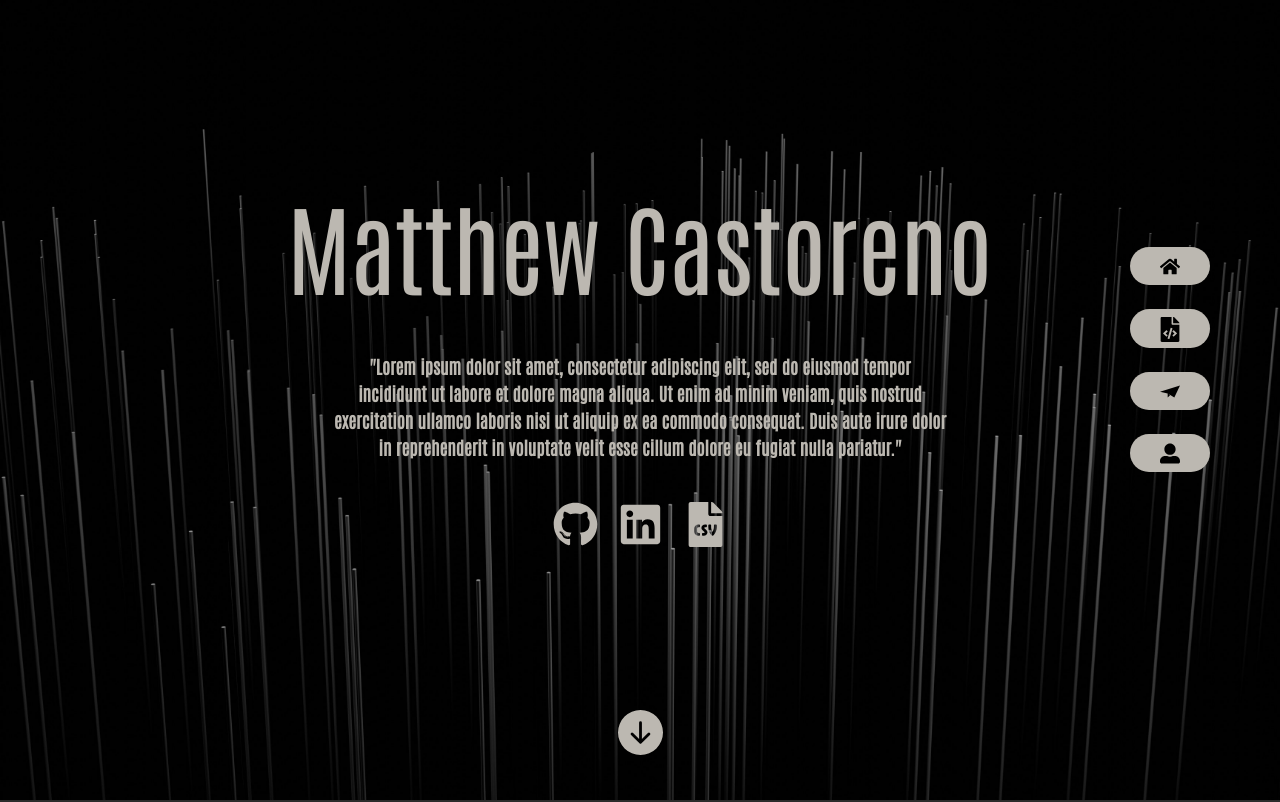
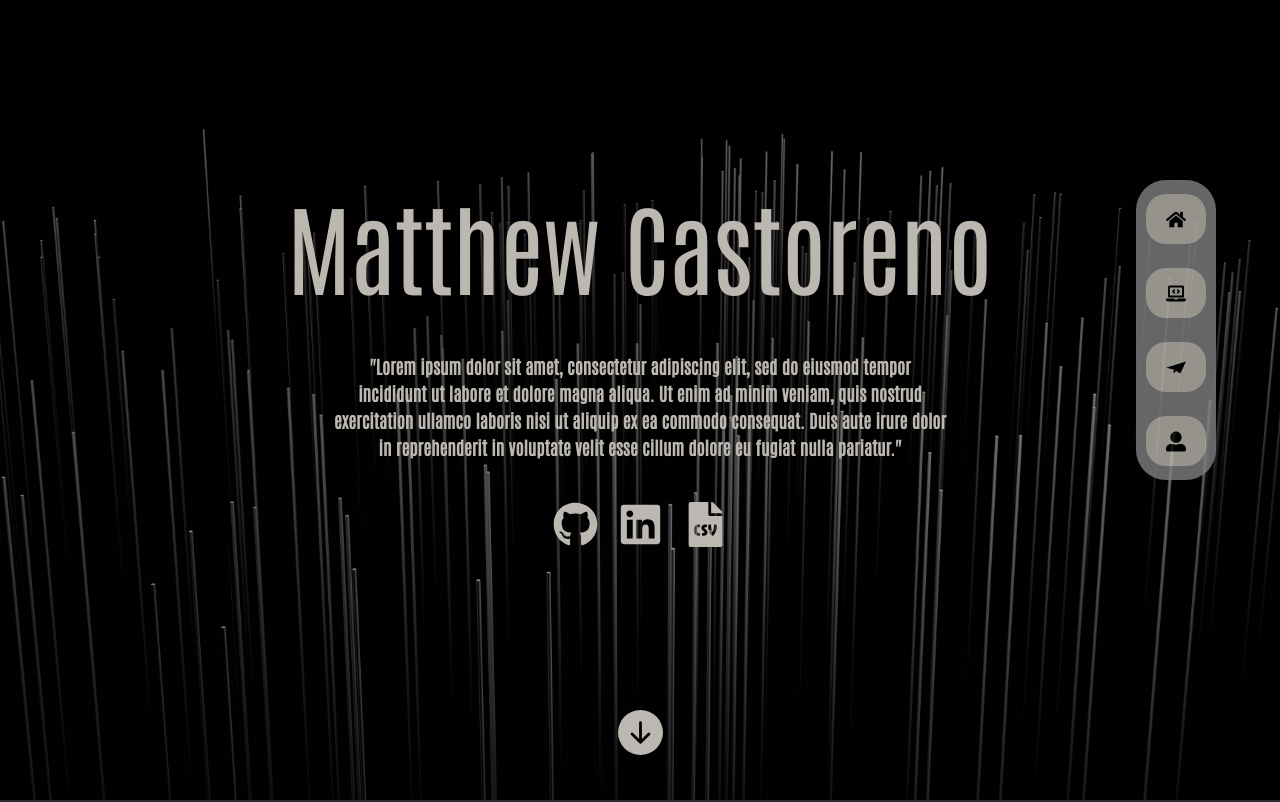
Before and after one commit to Castoreno05/React-Portfolio, a React (Create React App) app: page / in a window 1280 px wide. Shown: the top 802 px of the page. Built offline with nearby package versions, Linux system fonts and the light colour scheme.

Commit message:
More styling on header and navbar

```diff
--- a/src/components/Header/header.css
+++ b/src/components/Header/header.css
@@ -8,12 +8,26 @@
 }
 .header a {
   color: inherit;
+  cursor: pointer;
 }
-nav .btn {
+
+#resumeLink:hover {
+  color: #0a58ca;
+}
+
+nav .navBtns {
+  display: flex;
+  justify-content: center;
+  align-items: center;
+  margin: auto;
   border-radius: 20px;
   border: none;
   background-color: #bcb8b1;
-  width: 80px;
+  width: 60px;
+  height: 50px;
+}
+.navBtns:hover {
+  background-color: yellowgreen !important;
 }
 .intro {
   display: inline-block;
@@ -87,13 +101,3 @@ img {
   width: 65px;
   padding: 10px 10px;
 }
-
-/* .imageDiv {
-    background-image: url(../../Images/Louvre.jpg);
-    background-size: contain;
-    background-repeat: no-repeat;
-    border-radius: 55px;
-    padding: 142px 100px;
-    width: 150px;
-    height: 100px;
-} */
--- a/src/components/Header/index.js
+++ b/src/components/Header/index.js
@@ -7,10 +7,10 @@ import {
   FaFileCsv,
   FaHome,
   FaUserAlt,
-  FaFileCode,
 } from "react-icons/fa";
 import { BsArrowDownCircleFill } from "react-icons/bs";
 import { SiMinutemailer } from "react-icons/si";
+import { FaLaptopCode } from "react-icons/fa";
 import jsPDF from "jspdf";
 import resume from "../../Images/Resume.PNG";
 import "./header.css";
@@ -27,16 +27,24 @@ export default function Header() {
     <div className="header" id="header">
       <Navbar
         variant="dark"
-        style={{ position: "fixed", bottom: "40%", right: "0", width: "150px" }}
+        style={{
+          position: "fixed",
+          bottom: "40%",
+          right: "5%",
+          background: "gray",
+          borderRadius: "30px",
+          height: "300px",
+          width: "80px",
+          opacity: ".8"
+        }}
       >
         {/* <Navbar.Brand>
           <a href="https://github.com/Castoreno05/Project_3" />
         </Navbar.Brand> */}
         {/* <Navbar.Toggle /> */}
-        {/* <Navbar.Collapse> */}
         <Nav
           style={{
-            display: "flex",
+            margin: "auto",
             flexDirection: "column",
             width: "auto",
           }}
@@ -48,7 +56,7 @@ export default function Header() {
             duration={500}
             style={{ width: "auto" }}
           >
-            <Button>
+            <Button variant="none" className="navBtns">
               <FaHome id="home" />
             </Button>
           </Link>
@@ -56,28 +64,27 @@ export default function Header() {
           <Link
             to="projects"
             spy={true}
-            offset={-200}
+            offset={-80}
             smooth={true}
             duration={500}
           >
-            <Button>
-              <FaFileCode id="code" />
+            <Button variant="none" className="navBtns">
+              <FaLaptopCode id="code" />
             </Button>
           </Link>
           <br></br>
           <Link to="contact" spy={true} smooth={true} duration={500}>
-            <Button>
+            <Button variant="none" className="navBtns">
               <SiMinutemailer id="mail" />
             </Button>
           </Link>
           <br></br>
           <Link to="about" spy={true} smooth={true} duration={500}>
-            <Button>
+            <Button variant="none" className="navBtns">
               <FaUserAlt id="user" />
             </Button>
           </Link>
         </Nav>
-        {/* </Navbar.Collapse> */}
       </Navbar>
       <section className="intro">
         <h1 className="name">Matthew Castoreno</h1>
```
